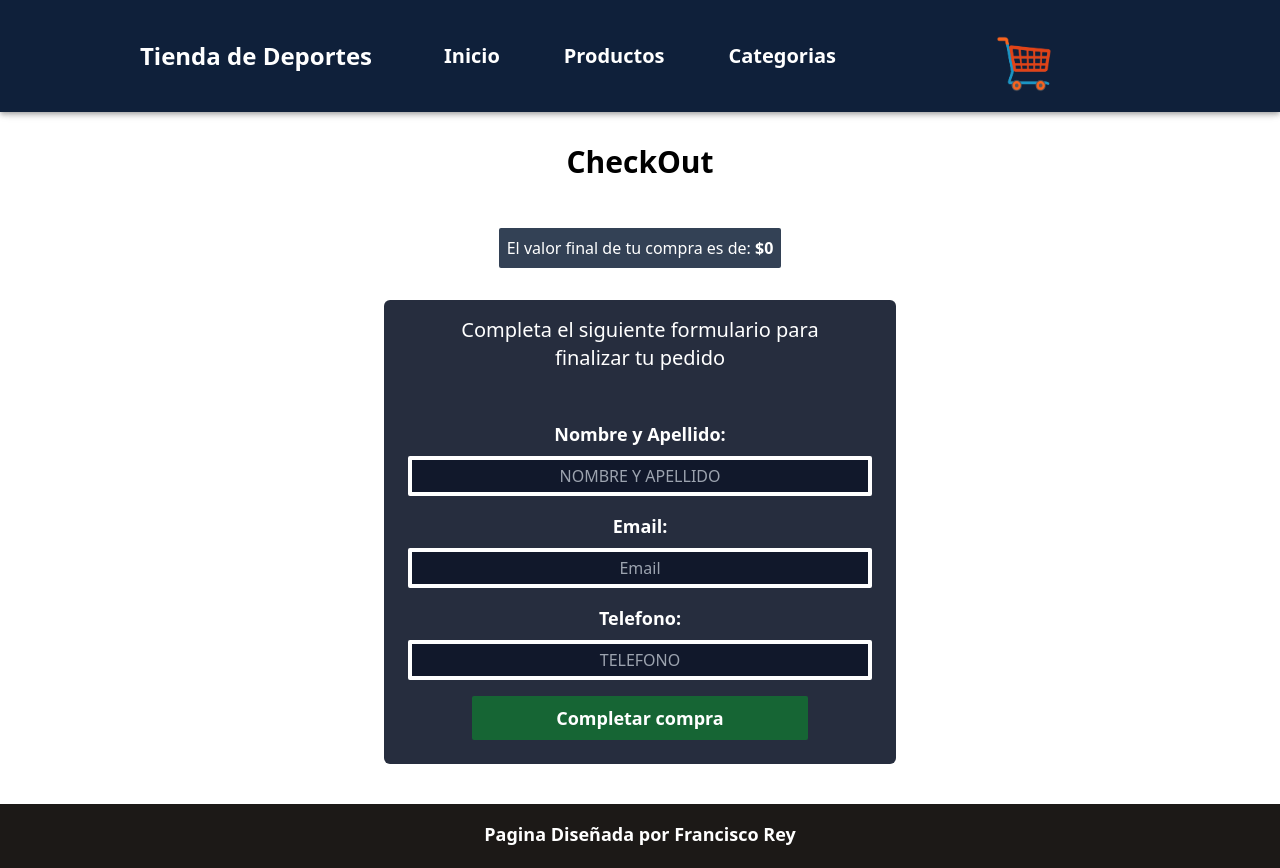
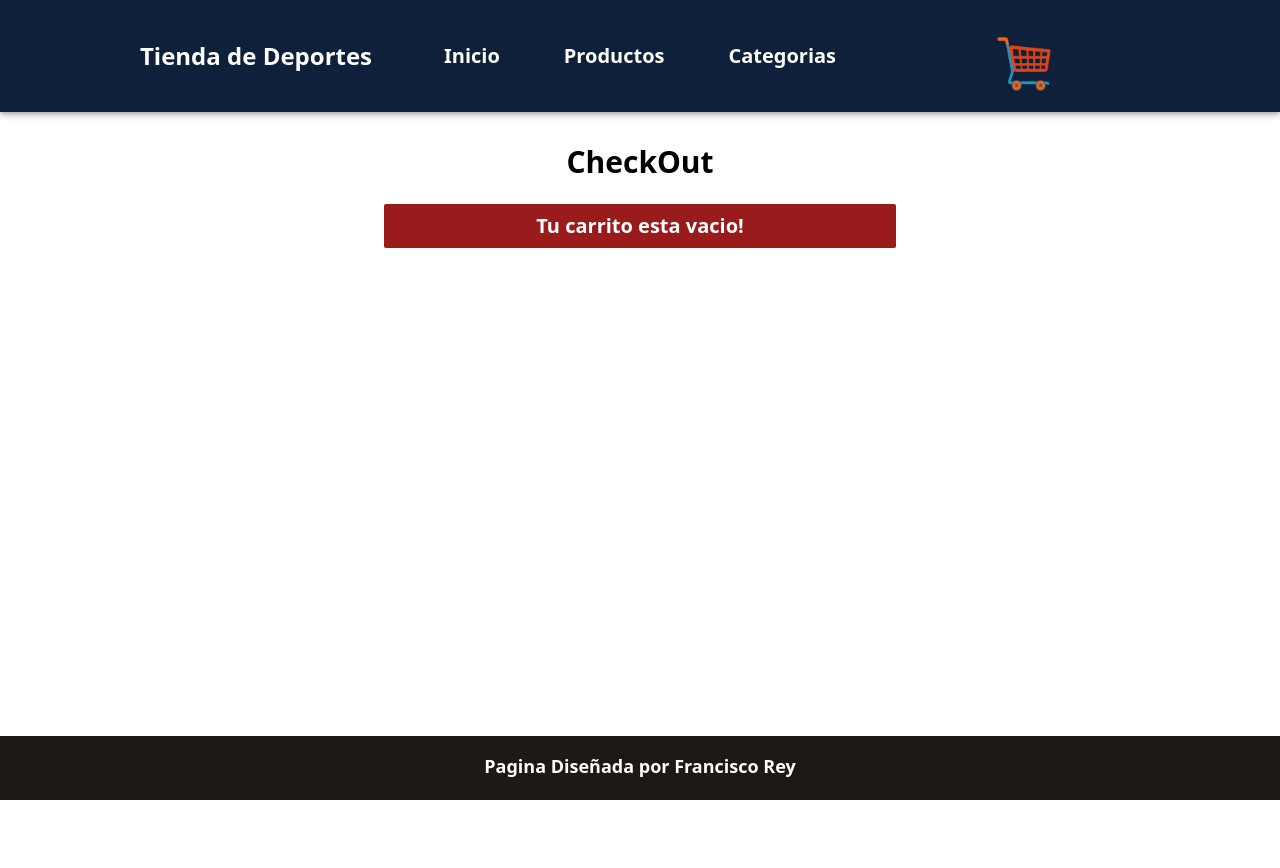
Before and after one commit to franrey98/rey-app, a React (Create React App) app: page /checkout in a window 1280 px wide. After the commit the page ends 800 px from the top, so only its background shows below. Built offline with nearby package versions, Linux system fonts and the light colour scheme.

Commit message:
Proyecto terminado, solo falta README

```diff
--- a/src/components/Checkout.jsx
+++ b/src/components/Checkout.jsx
@@ -70,13 +70,14 @@ const Checkout = () => {
     }
 
     return (
-        <div className="2xl:mx-40 pb-8">
+        < div className="2xl:mx-40 pb-8" >
             <h1 className="text-center my-6  font-bold text-3xl">CheckOut</h1>
 
+            {cart.length <= 0 ? <Error>Tu carrito esta vacio!</Error> :
+                <div>
                     <div className="flex flex-col items-center m-2 ">
                         <p className="text-base font-normal p-2 my-6 bg-slate-700 rounded-sm text-white">El valor final de tu compra es de: <span className="font-bold">${totalDeCompra}</span></p>
                     </div>
-
                     {error && <Error>Todos los campos son obligatorios</Error>}
                     <form onSubmit={handleSubmit} className=" bg-slate-900/90 rounded-md p-2 mx-8 md:mx-56 lg:mx-96 py-4 pb-6">
                         <p className="mb-12 font-medium text-xl mx-8 text-center text-white">Completa el siguiente formulario para finalizar tu pedido</p>
@@ -120,7 +121,9 @@ const Checkout = () => {
                             <button className="w-full rounded-sm font-semibold text-lg flex justify-center mt-4 p-2 bg-green-800 hover:bg-green-900 transition-all text-white">Completar compra</button>
                         </div>
                     </form>
-        </div>
+                </div >
+            }
+        </div >
     )
 }
 
```
Lines whose indentation alone changed are shown as unchanged.
